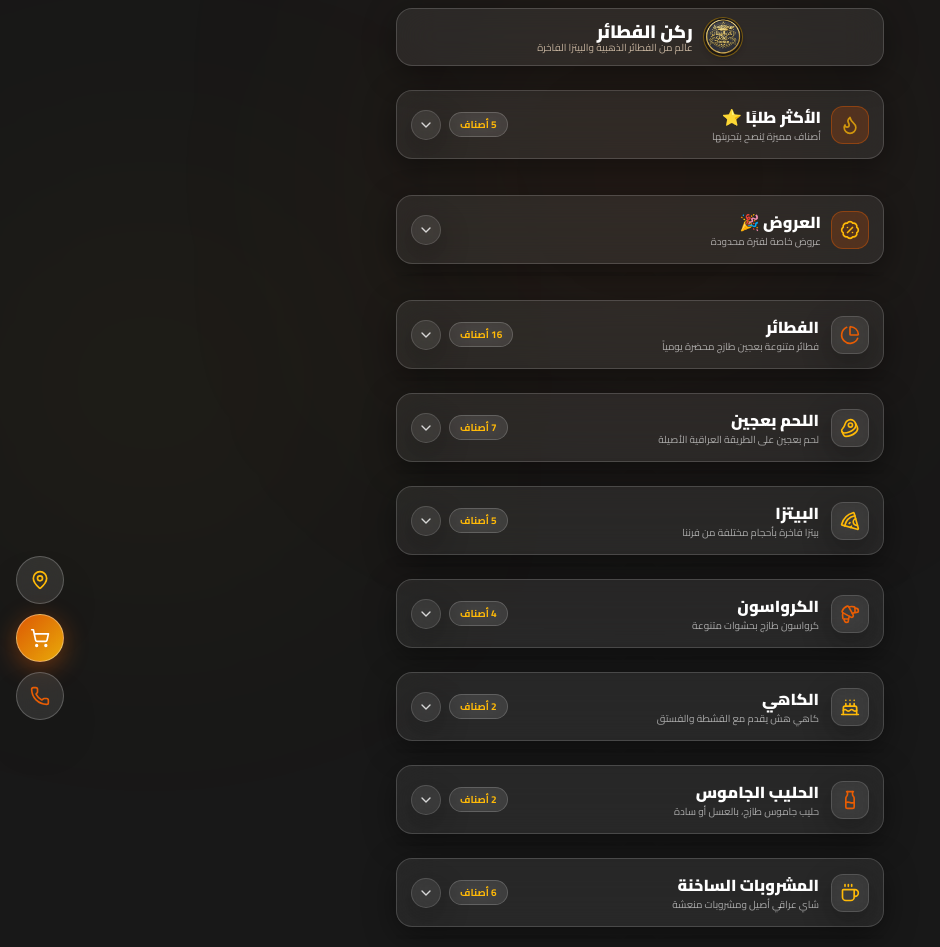
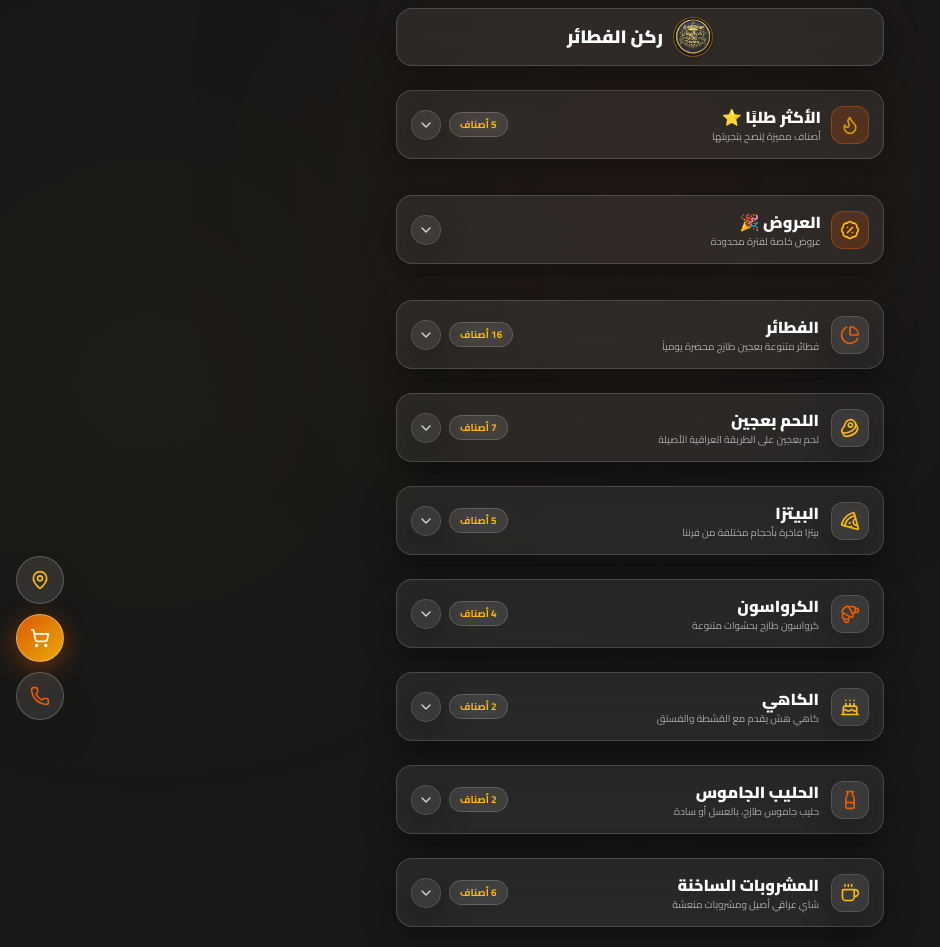
Before and after one commit to jalalamanj1/piecorner, a React (Vite) app: page / in a window 1280 px wide. Shown: the whole page, without its empty margins (0-940 px from the left). Built offline with nearby package versions, Linux system fonts and the light colour scheme.

Commit message:
Remove slogan text

```diff
--- a/src/components/Header.tsx
+++ b/src/components/Header.tsx
@@ -23,9 +23,11 @@ export const Header: React.FC<HeaderProps> = ({ config }) => {
             <h1 className="text-lg font-black text-white leading-tight flex items-center gap-1">
               <span>{config.restaurantName}</span>
             </h1>
-            <p className="text-[10px] text-[#FFE8CC]/70 font-medium leading-none">
-              {config.slogan}
-            </p>
+            {config.slogan && (
+              <p className="text-[10px] text-[#FFE8CC]/70 font-medium leading-none">
+                {config.slogan}
+              </p>
+            )}
           </div>
         </div>
       </div>
--- a/src/restaurantConfig.json
+++ b/src/restaurantConfig.json
@@ -3,7 +3,7 @@
   "orderLink": "https://wa.me/9647700849996",
   "locationLink": "https://www.google.com/maps/search/?api=1&query=C86X%2BMP4+Kirkuk",
   "restaurantName": "ركن الفطائر",
-  "slogan": "عالم من الفطائر الذهبية والبيتزا الفاخرة",
+  "slogan": "",
   "logo": "https://images.unsplash.com/photo-1513104890138-7c749659a591?q=80&w=300&auto=format&fit=crop",
   "openingHoursAr": "يومياً: 12:00 ظهراً - 1:00 صباحاً",
   "addressAr": "C86X+MP4، كركوك، محافظة كركوك",
```
